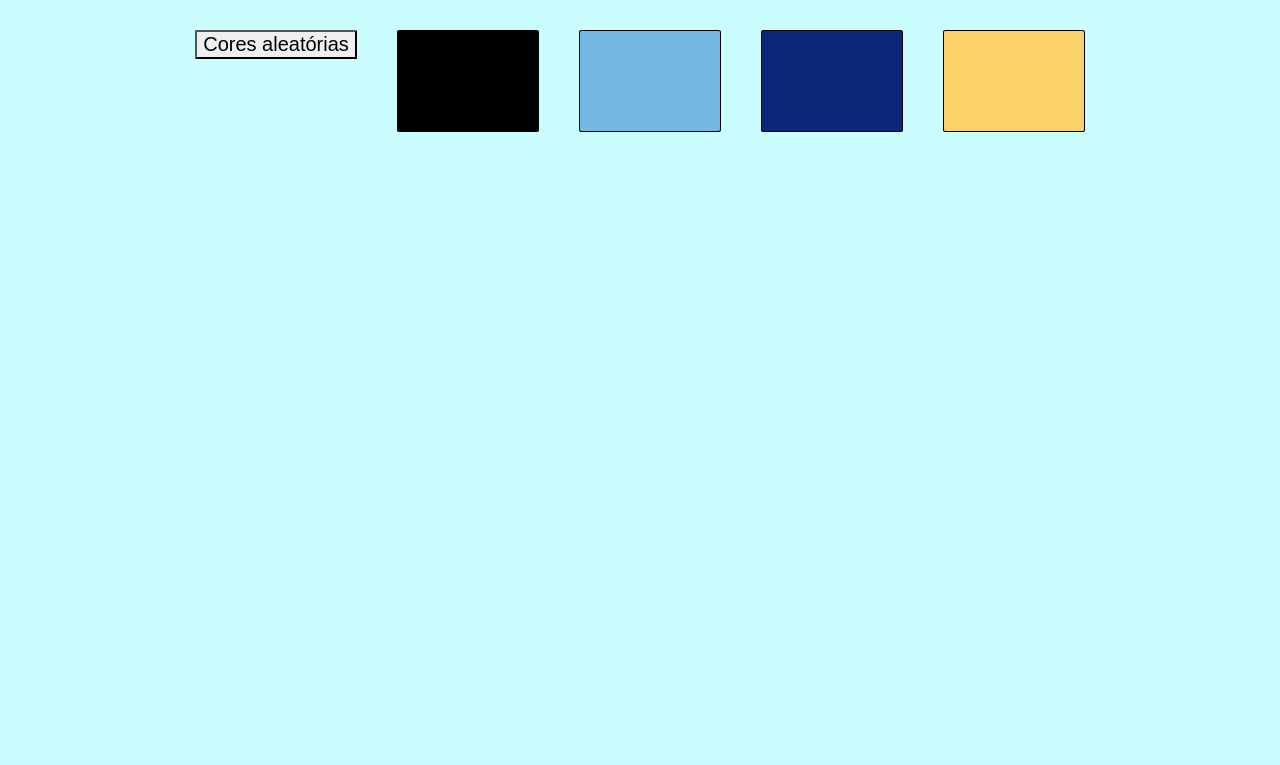
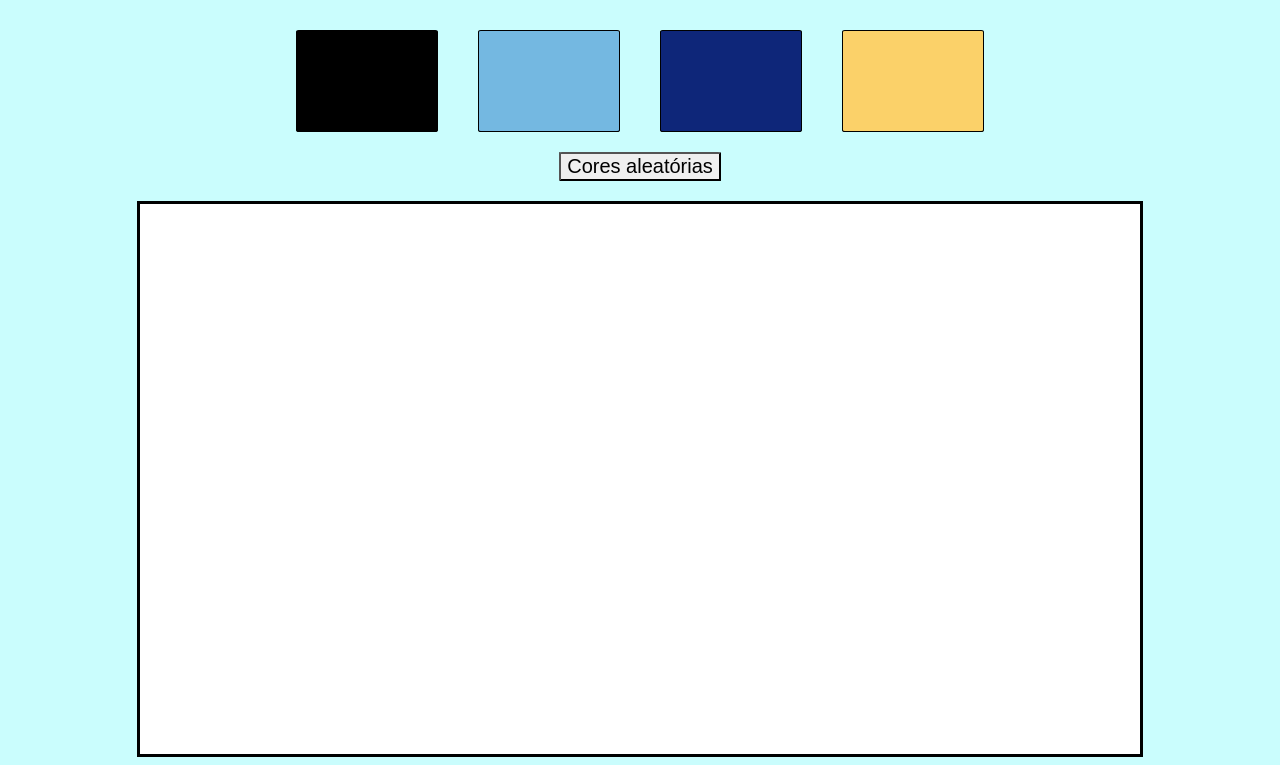
Before and after one commit to DanielGomes25/Project-Pixels-Art, a website: page index.html in a window 1280 px wide. Shown: the part 97-862 px from the top of the page. Before the commit the page ends 800 px from the top, so only its background shows below. Drawn offline with Linux system fonts and the light colour scheme.

Commit message:
Resolve requisito 6

```diff
--- a/index.html
+++ b/index.html
@@ -14,13 +14,10 @@
   <header>
   <h1 id="title">Paleta de Cores</h1>
   <header>
-  <section id="color-palette">
-<section>
+    <div id="color-palette"></div>
+<button id="button-random-color">Cores aleatórias</button>
 
-  <button id="button-random-color">Cores aleatórias</button>
-
-
-  <div class="blocos"></div>
+  <div id="pixel-board"></div>
 
   <script src="script.js"></script>
 </body>
--- a/script.js
+++ b/script.js
@@ -83,6 +83,29 @@ getBtn.addEventListener('click', paintPalet)
 
 }
 
+//CRIAR MATRIZ
+
+const generateCells = () => {
+const getBoard = document.getElementById('pixel-board');
+    for (let index = 0; index < 5; index += 1) {
+        const creatLine = document.createElement('div')
+        creatLine.id = 'line';
+        getBoard.appendChild(creatLine);
+
+        for (let index2 = 0; index2 < 5; index2 += 1) {
+            const pixel = document.createElement('div')
+            pixel.className = 'pixel'
+            creatLine.appendChild(pixel);
+        }
+
+    }
+}
+
+
+
+
+
+
 window.onload = () => {
     generatDiv();
     generatColors();
@@ -91,5 +114,6 @@ window.onload = () => {
     } else {
     } getColorL();
     clickG();
+   generateCells();
 
 }
--- a/style.css
+++ b/style.css
@@ -1,7 +1,3 @@
-body {
-    background-color: rgb(202, 253, 253);
-
-}
 #title {
     text-align: center;
     font-size: 50px;
@@ -13,11 +9,32 @@ body {
 #button-random-color {
 font-size: 20px;
 border-radius: 2%;
+margin-left: auto;
+margin-right: auto;
+margin-top: 20px;
+display: flex;
 
 }
-.blocos {
-    background-color: black;
-    width: 50%;
-    margin: 0 auto;
+
+#pixel-board {
+background-color: white;
+height: 550px;
+width: 1000px;
+margin-left: auto;
+margin-right: auto;
+margin-top: 20px;
+display: flex;
+border: solid 3px black;
+}
+
+body {
+    background-color: rgb(202, 253, 253);
+}
+#line {
+background-color: white;
 
 }
+
+.pixel {
+    background-color: white;
+}
```
